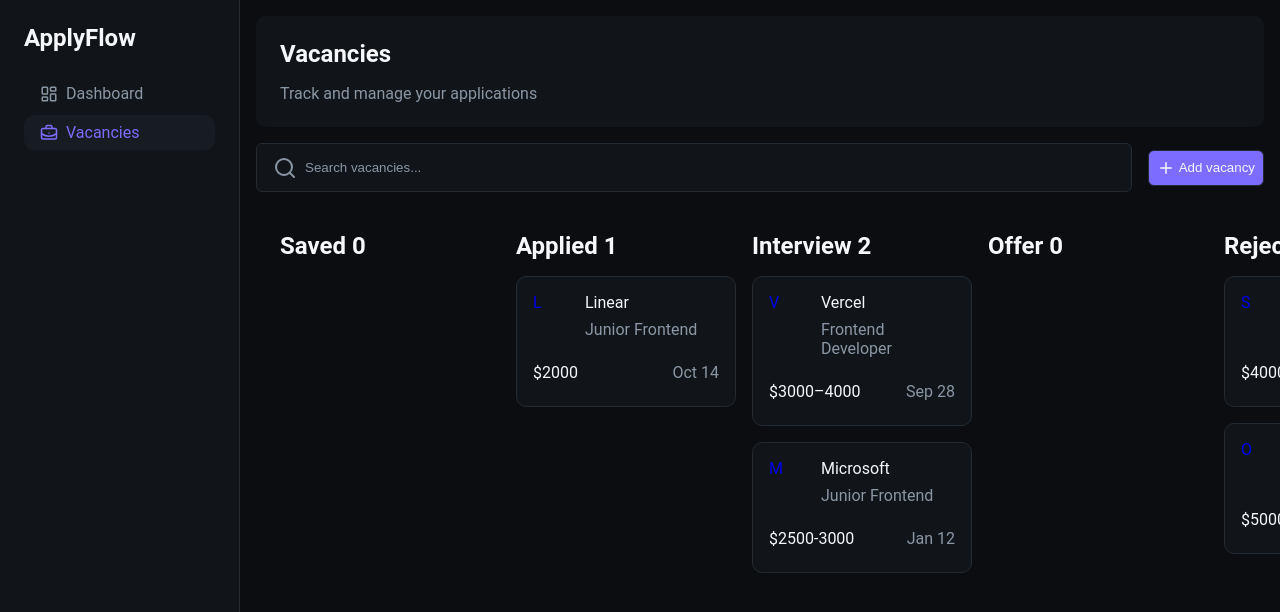
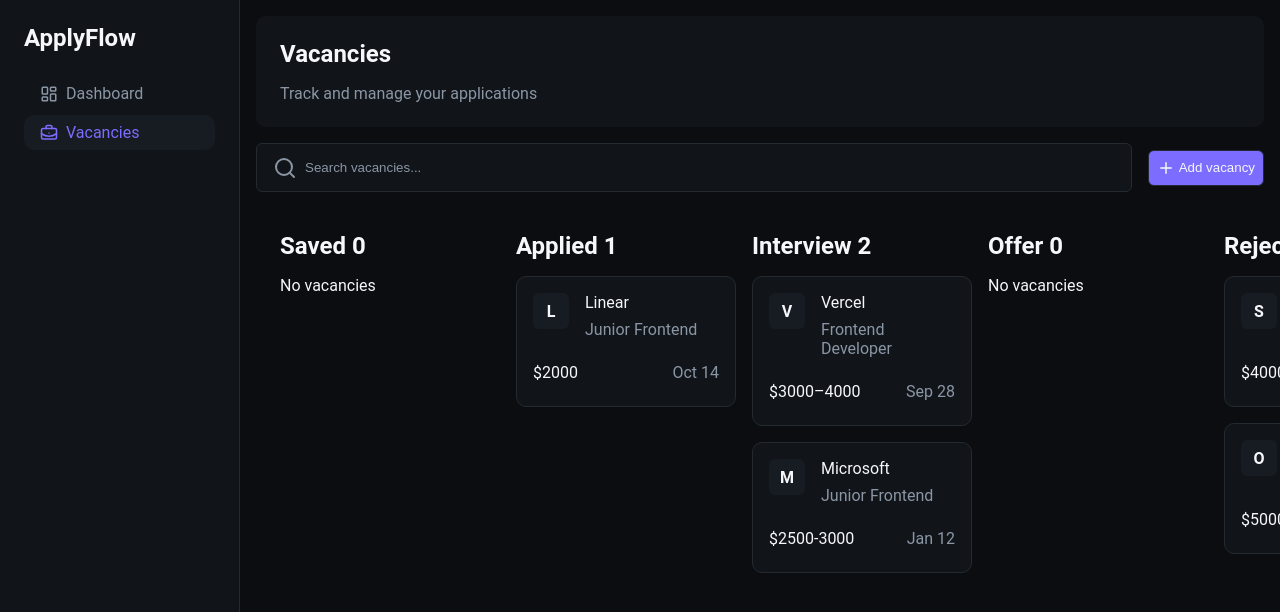
Before and after one commit to SHADrussed/apply-flow, a React (Vite) app: page /vacancies in a window 1280 px wide. Shown: the top 612 px of the page. Built offline with nearby package versions, Linux system fonts and the light colour scheme.

Commit message:
EmptyState

```diff
--- a/src/components/KanbanColumn/KanbanColumn.jsx
+++ b/src/components/KanbanColumn/KanbanColumn.jsx
@@ -1,5 +1,10 @@
 import VacancyCard from "../VacancyCard/VacancyCard";
-import { ColumnStyled, ColumnTitle, VacancyCards } from "./KanbanColumn.styled";
+import {
+  ColumnStyled,
+  ColumnTitle,
+  EmptyState,
+  VacancyCards,
+} from "./KanbanColumn.styled";
 
 export default function KanbanColumn({ title, vacancies }) {
   return (
@@ -8,9 +13,13 @@ export default function KanbanColumn({ title, vacancies }) {
         {title} <span>{vacancies.length}</span>
       </ColumnTitle>
       <VacancyCards>
-        {vacancies.map((vacancy) => (
-          <VacancyCard key={vacancy.id} vacancy={vacancy} />
-        ))}
+        {vacancies.length === 0 ? (
+          <EmptyState>No vacancies</EmptyState>
+        ) : (
+          vacancies.map((vacancy) => (
+            <VacancyCard key={vacancy.id} vacancy={vacancy} />
+          ))
+        )}
       </VacancyCards>
     </ColumnStyled>
   );
--- a/src/components/KanbanColumn/KanbanColumn.styled.js
+++ b/src/components/KanbanColumn/KanbanColumn.styled.js
@@ -1,11 +1,13 @@
 import styled from "styled-components";
 import { theme } from "../../styles/theme";
+import { Text } from "../../styles/common";
 
 export const ColumnStyled = styled.div``;
 
 export const ColumnTitle = styled.h2`
   margin-bottom: ${theme.spacing.md};
 `;
+export const EmptyState = styled(Text)``;
 
 export const VacancyCards = styled.div`
   display: grid;
--- a/src/components/VacancyCard/VacancyCard.styled.js
+++ b/src/components/VacancyCard/VacancyCard.styled.js
@@ -25,6 +25,15 @@ export const CompanyBadge = styled.div`
   width: 36px;
   height: 36px;
   flex-shrink: 0;
+
+  display: flex;
+  align-items: center;
+  justify-content: center;
+
+  background-color: ${theme.colors.surfaceHover};
+  border-radius: ${theme.radius.sm};
+  color: ${theme.colors.text};
+  font-weight: 600;
 `;
 
 export const CompanyDescription = styled.div`
```
